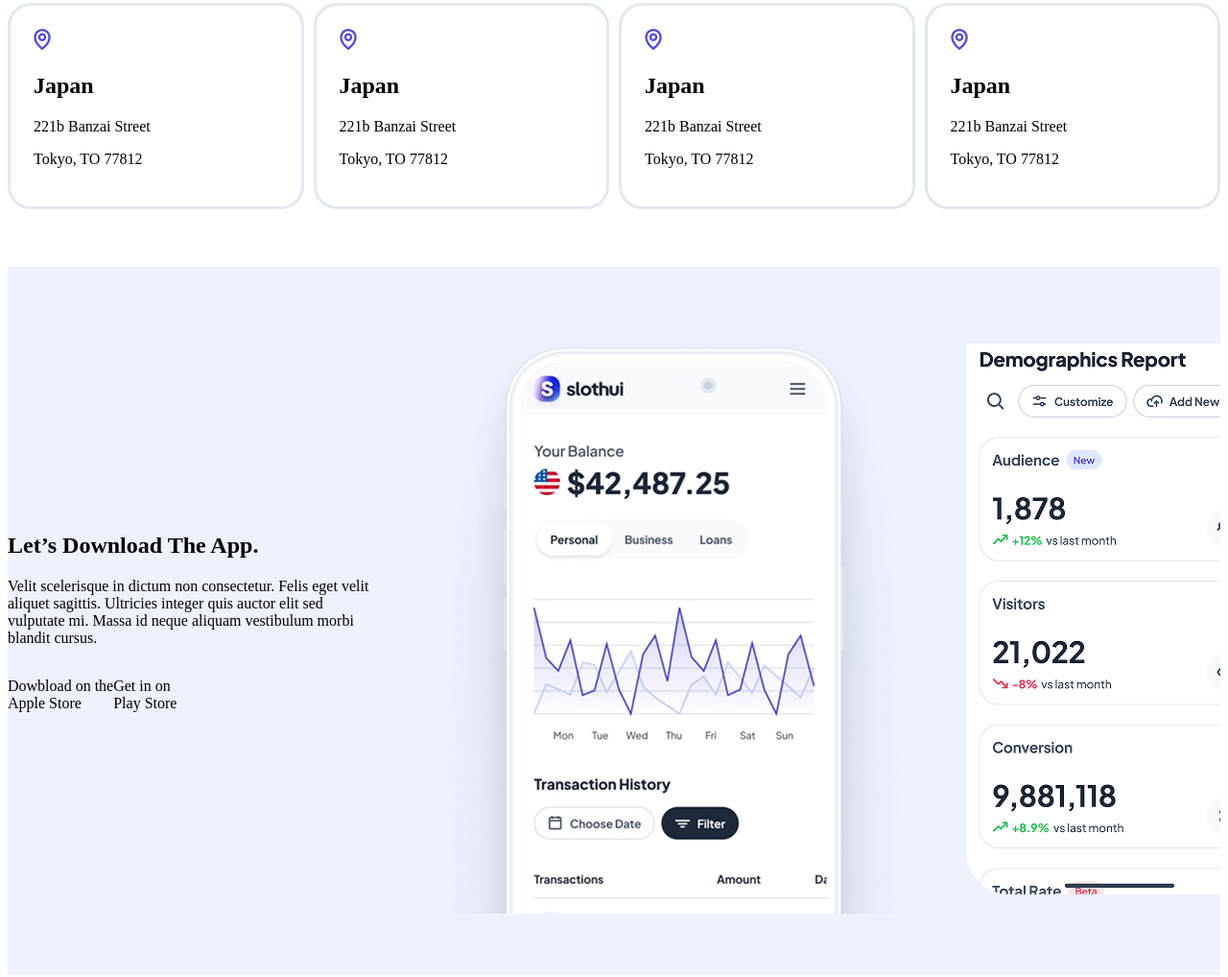
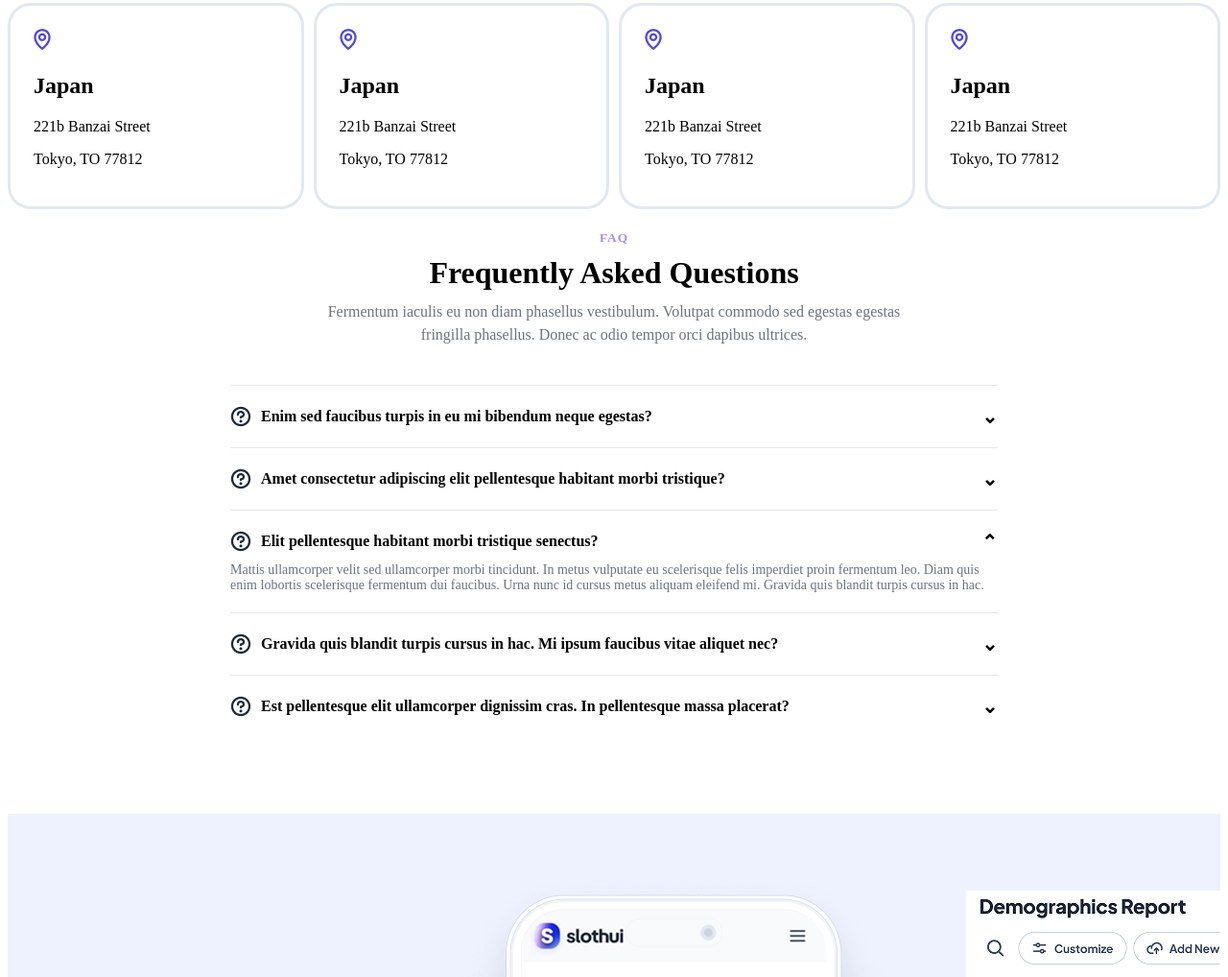
Before and after one commit to rubina02akter/Slothui-designing-website, a plain HTML site: page index.html in a window 1280 px wide. Shown: the part 3708-4726 px from the top of the page at 96% size. Drawn offline with Linux system fonts and the light colour scheme.

Commit message:
Faq added

```diff
--- a/index.html
+++ b/index.html
@@ -369,6 +369,66 @@
           </div>
         </div>
       </section>
+      <!-- FAQ section -->
+      <section>
+        <div class="faq-container">
+          <div class="faq-header">
+            <small>FAQ</small>
+            <h1>Frequently Asked Questions</h1>
+            <p>Fermentum iaculis eu non diam phasellus vestibulum. Volutpat commodo sed egestas egestas fringilla phasellus. Donec ac odio tempor orci dapibus ultrices.</p>
+          </div>
+
+          <div class="faq-item">
+            <div class="faq-question" onclick="toggleFaq(this)">
+              <span><img src="images/icons/Vector (7).png" /> Enim sed faucibus turpis in eu mi bibendum neque egestas?</span>
+              <div class="faq-icon">⌄</div>
+            </div>
+            <div class="faq-answer">
+              Lorem ipsum dolor sit amet, consectetur adipiscing elit.
+            </div>
+          </div>
+
+          <div class="faq-item">
+            <div class="faq-question" onclick="toggleFaq(this)">
+              <span><img src="images/icons/Vector (7).png" /> Amet consectetur adipiscing elit pellentesque habitant morbi tristique?</span>
+              <div class="faq-icon">⌄</div>
+            </div>
+            <div class="faq-answer">
+              Lorem ipsum dolor sit amet, consectetur adipiscing elit.
+            </div>
+          </div>
+
+          <div class="faq-item open">
+            <div class="faq-question" onclick="toggleFaq(this)">
+              <span><img src="images/icons/Vector (7).png" /> Elit pellentesque habitant morbi tristique senectus?</span>
+              <div class="faq-icon">⌄</div>
+            </div>
+            <div class="faq-answer">
+              Mattis ullamcorper velit sed ullamcorper morbi tincidunt. In metus vulputate eu scelerisque felis imperdiet proin fermentum leo. Diam quis enim lobortis scelerisque fermentum dui faucibus. Urna nunc id cursus metus aliquam eleifend mi. Gravida quis blandit turpis cursus in hac.
+            </div>
+          </div>
+
+          <div class="faq-item">
+            <div class="faq-question" onclick="toggleFaq(this)">
+              <span><img src="images/icons/Vector (7).png" /> Gravida quis blandit turpis cursus in hac. Mi ipsum faucibus vitae aliquet nec?</span>
+              <div class="faq-icon">⌄</div>
+            </div>
+            <div class="faq-answer">
+              Lorem ipsum dolor sit amet, consectetur adipiscing elit.
+            </div>
+          </div>
+
+          <div class="faq-item">
+            <div class="faq-question" onclick="toggleFaq(this)">
+              <span><img src="images/icons/Vector (7).png" /> Est pellentesque elit ullamcorper dignissim cras. In pellentesque massa placerat?</span>
+              <div class="faq-icon">⌄</div>
+            </div>
+            <div class="faq-answer">
+              Lorem ipsum dolor sit amet, consectetur adipiscing elit.
+            </div>
+          </div>
+        </div>
+      </section>
       <!-- download app -->
       <section class="download-app download-app-display">
 
@@ -399,6 +459,8 @@
        </div>
       </section>
     </main>
+
+
 
     <!-- footer start -->
     <footer class="footer">
@@ -458,5 +520,12 @@
         <p>Contact us</p>
       </div>
     </footer>
+
+  <script>
+    function toggleFaq(element) {
+      const item = element.parentElement;
+      item.classList.toggle("open");
+    }
+  </script>
   </body>
 </html>
--- a/style.css
+++ b/style.css
@@ -193,6 +193,79 @@
   padding-bottom: 80px;
 }
 
+
+.faq-container {
+  max-width: 800px;
+  margin: auto;
+  background: white;
+  padding: 20px;
+}
+
+.faq-header {
+  text-align: center;
+  margin-bottom: 40px;
+}
+
+.faq-header small {
+  color: #a78bfa;
+  font-weight: 600;
+  text-transform: uppercase;
+  letter-spacing: 1px;
+}
+
+.faq-header h1 {
+  font-size: 32px;
+  margin: 10px 0;
+}
+
+.faq-header p {
+  color: #6b7280;
+  font-size: 16px;
+  line-height: 1.5;
+  max-width: 600px;
+  margin: auto;
+}
+
+.faq-item {
+  border-top: 1px solid #e5e7eb;
+  padding: 20px 0;
+}
+
+.faq-question {
+  font-weight: 600;
+  font-size: 16px;
+  display: flex;
+  align-items: center;
+  justify-content: space-between;
+  cursor: pointer;
+}
+
+.faq-question span {
+  display: flex;
+  align-items: center;
+  gap: 10px;
+}
+
+.faq-answer {
+  color: #6b7280;
+  font-size: 14px;
+  margin-top: 10px;
+  display: none;
+}
+
+.faq-item.open .faq-answer {
+  display: block;
+}
+
+.faq-icon {
+  font-size: 20px;
+  transition: transform 0.3s;
+}
+
+.faq-item.open .faq-icon {
+  transform: rotate(180deg);
+}
+
 /* responsive start */
 @media  screen and (max-width: 576px){
   .gen-z{
@@ -235,5 +308,26 @@ padding-bottom: 50px;
     text-align: center;
   }
 
+  .procrastinator-position{
+   flex-direction: column;
+  }
+
+  .our-office{
+    display: flex;
+    flex-direction: column;
+
+
+  }
+
+  .download-app-display{
+    display: flex;
+   flex-direction: column;
+
+  }
+  .footer{
+    display: flex;
+    flex-direction: column;
+
+  }
 
 }
```
Also changed, not shown: images/icons/Vector (7).png (added).
